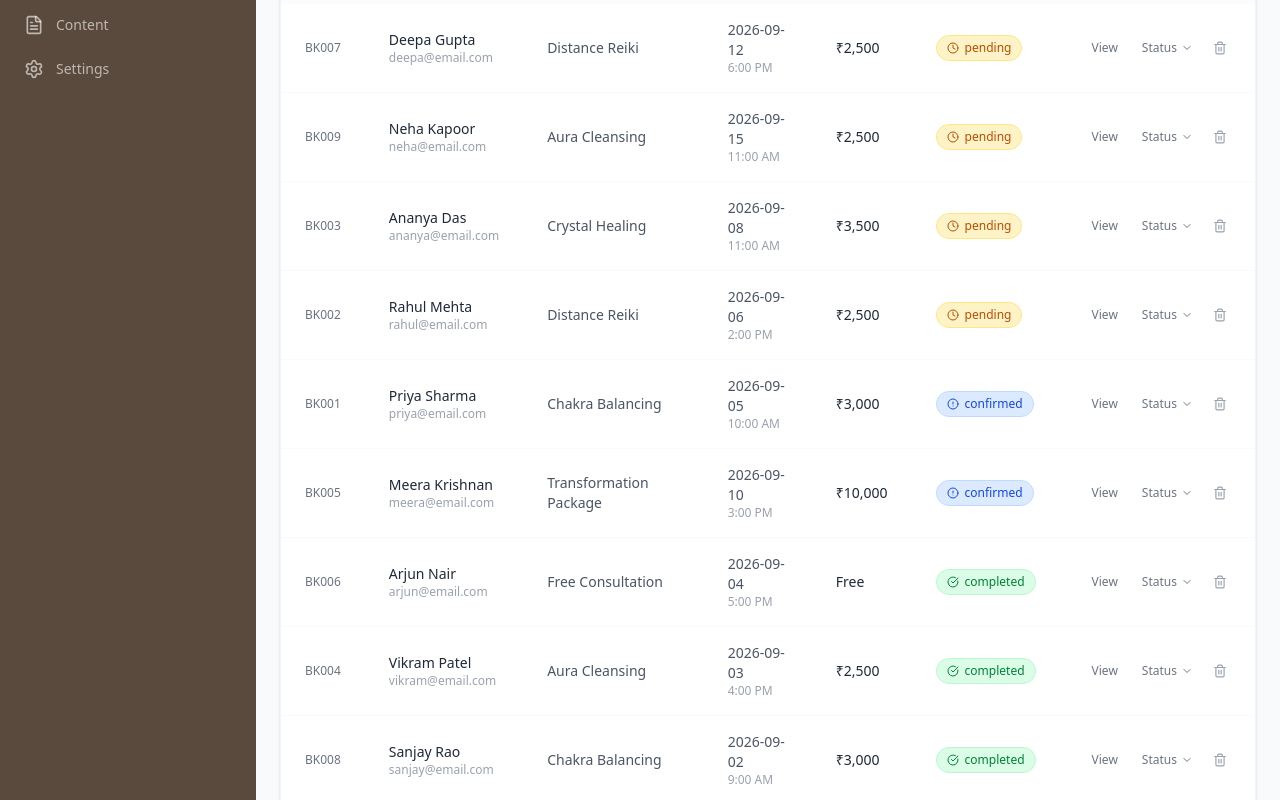
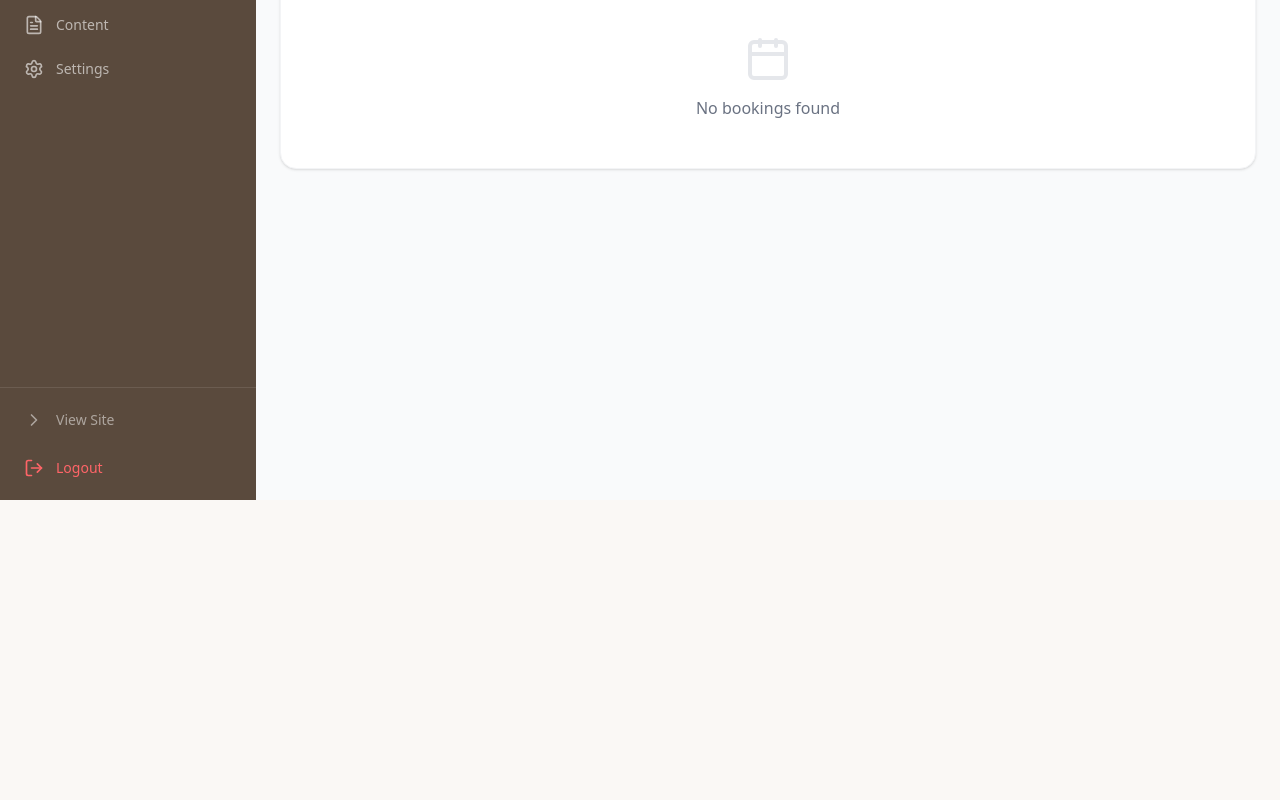
Before and after one commit to ishaan-bits/shabtbhisha, a Next.js app: page /admin/bookings in a window 1280 px wide. Shown: the part 300-1100 px from the top of the page. After the commit the page ends 800 px from the top, so only its background shows below. Built offline with nearby package versions, Linux system fonts and the light colour scheme.

Commit message:
Remove dummy data, hide navbar/footer on admin routes

```diff
--- a/src/app/layout.tsx
+++ b/src/app/layout.tsx
@@ -1,8 +1,7 @@
 import type { Metadata } from "next";
 import { Cormorant_Garamond, Inter } from "next/font/google";
 import "./globals.css";
-import Navbar from "@/components/Navbar";
-import Footer from "@/components/Footer";
+import SiteShell from "@/components/SiteShell";
 
 const cormorant = Cormorant_Garamond({
   variable: "--font-heading",
@@ -41,9 +40,7 @@ export default function RootLayout({
       className={`${cormorant.variable} ${inter.variable} h-full antialiased`}
     >
       <body className="min-h-full flex flex-col font-[family-name:var(--font-body)]">
-        <Navbar />
-        <main className="flex-1">{children}</main>
-        <Footer />
+        <SiteShell>{children}</SiteShell>
       </body>
     </html>
   );
--- /dev/null
+++ b/src/components/SiteShell.tsx
@@ -0,0 +1,18 @@
+"use client";
+
+import { usePathname } from "next/navigation";
+import Navbar from "@/components/Navbar";
+import Footer from "@/components/Footer";
+
+export default function SiteShell({ children }: { children: React.ReactNode }) {
+  const pathname = usePathname();
+  const isAdmin = pathname.startsWith("/admin");
+
+  return (
+    <>
+      {!isAdmin && <Navbar />}
+      <main className="flex-1">{children}</main>
+      {!isAdmin && <Footer />}
+    </>
+  );
+}
--- a/src/components/admin/AdminProvider.tsx
+++ b/src/components/admin/AdminProvider.tsx
@@ -94,372 +94,13 @@ const defaultContent: SiteContent = {
   address: "India",
 };
 
-const defaultBookings: Booking[] = [
-  {
-    id: "BK001",
-    name: "Priya Sharma",
-    email: "priya@email.com",
-    phone: "+91 98765 11111",
-    service: "Chakra Balancing",
-    date: "2026-09-05",
-    time: "10:00 AM",
-    duration: "75 min",
-    price: "₹3,000",
-    message: "Experiencing stress and blocked energy.",
-    status: "confirmed",
-    createdAt: "2026-08-28",
-  },
-  {
-    id: "BK002",
-    name: "Rahul Mehta",
-    email: "rahul@email.com",
-    phone: "+91 98765 22222",
-    service: "Distance Reiki",
-    date: "2026-09-06",
-    time: "2:00 PM",
-    duration: "60 min",
-    price: "₹2,500",
-    message: "Severe anxiety and insomnia.",
-    status: "pending",
-    createdAt: "2026-08-29",
-  },
-  {
-    id: "BK003",
-    name: "Ananya Das",
-    email: "ananya@email.com",
-    phone: "+91 98765 33333",
-    service: "Crystal Healing",
-    date: "2026-09-08",
-    time: "11:00 AM",
-    duration: "90 min",
-    price: "₹3,500",
-    message: "Want to explore crystal healing for creativity.",
-    status: "pending",
-    createdAt: "2026-08-30",
-  },
-  {
-    id: "BK004",
-    name: "Vikram Patel",
-    email: "vikram@email.com",
-    phone: "+91 98765 44444",
-    service: "Aura Cleansing",
-    date: "2026-09-03",
-    time: "4:00 PM",
-    duration: "60 min",
-    price: "₹2,500",
-    message: "Feeling heavy negative energy around me.",
-    status: "completed",
-    createdAt: "2026-08-25",
-  },
-  {
-    id: "BK005",
-    name: "Meera Krishnan",
-    email: "meera@email.com",
-    phone: "+91 98765 55555",
-    service: "Transformation Package",
-    date: "2026-09-10",
-    time: "3:00 PM",
-    duration: "75 min",
-    price: "₹10,000",
-    message: "Looking for deep healing for family.",
-    status: "confirmed",
-    createdAt: "2026-08-27",
-  },
-  {
-    id: "BK006",
-    name: "Arjun Nair",
-    email: "arjun@email.com",
-    phone: "+91 98765 66666",
-    service: "Free Consultation",
-    date: "2026-09-04",
-    time: "5:00 PM",
-    duration: "15 min",
-    price: "Free",
-    message: "New to Reiki, want to learn more.",
-    status: "completed",
-    createdAt: "2026-08-26",
-  },
-  {
-    id: "BK007",
-    name: "Deepa Gupta",
-    email: "deepa@email.com",
-    phone: "+91 98765 77777",
-    service: "Distance Reiki",
-    date: "2026-09-12",
-    time: "6:00 PM",
-    duration: "60 min",
-    price: "₹2,500",
-    message: "Grief and emotional healing needed.",
-    status: "pending",
-    createdAt: "2026-09-01",
-  },
-  {
-    id: "BK008",
-    name: "Sanjay Rao",
-    email: "sanjay@email.com",
-    phone: "+91 98765 88888",
-    service: "Chakra Balancing",
-    date: "2026-09-02",
-    time: "9:00 AM",
-    duration: "75 min",
-    price: "₹3,000",
-    message: "Blood pressure management.",
-    status: "completed",
-    createdAt: "2026-08-24",
-  },
-  {
-    id: "BK009",
-    name: "Neha Kapoor",
-    email: "neha@email.com",
-    phone: "+91 98765 99999",
-    service: "Aura Cleansing",
-    date: "2026-09-15",
-    time: "11:00 AM",
-    duration: "60 min",
-    price: "₹2,500",
-    message: "Need protection from negative influences.",
-    status: "pending",
-    createdAt: "2026-09-01",
-  },
-  {
-    id: "BK010",
-    name: "Amit Joshi",
-    email: "amit@email.com",
-    phone: "+91 98765 00000",
-    service: "Crystal Healing",
-    date: "2026-09-01",
-    time: "3:00 PM",
-    duration: "90 min",
-    price: "₹3,500",
-    message: "Chronic pain management.",
-    status: "cancelled",
-    createdAt: "2026-08-23",
-  },
-];
+const defaultBookings: Booking[] = [];
 
-const defaultTestimonials: Testimonial[] = [
-  {
-    id: "TM001",
-    name: "Priya Sharma",
-    role: "Yoga Instructor",
-    location: "Mumbai",
-    text: "After just three sessions with Astitwa, I felt a profound shift in my energy. My meditation practice deepened and chronic shoulder pain vanished.",
-    rating: 5,
-    service: "Chakra Balancing",
-    featured: true,
-    visible: true,
-  },
-  {
-    id: "TM002",
-    name: "Rahul Mehta",
-    role: "Software Engineer",
-    location: "Bangalore",
-    text: "I was skeptical at first, but the distance Reiki session helped me overcome severe anxiety. I sleep better and feel more focused than ever.",
-    rating: 5,
-    service: "Distance Reiki",
-    featured: true,
-    visible: true,
-  },
-  {
-    id: "TM003",
-    name: "Ananya Das",
-    role: "Artist & Creative",
-    location: "Delhi",
-    text: "The chakra balancing session was transformative. Astitwa intuitively identified blockages I had been carrying for years.",
-    rating: 5,
-    service: "Chakra Balancing",
-    featured: false,
-    visible: true,
-  },
-  {
-    id: "TM004",
-    name: "Vikram Patel",
-    role: "Business Owner",
-    location: "Pune",
-    text: "The aura cleansing session was exactly what I needed during a difficult business transition. I felt lighter and clearer.",
-    rating: 5,
-    service: "Aura Cleansing",
-    featured: false,
-    visible: true,
-  },
-  {
-    id: "TM005",
-    name: "Meera Krishnan",
-    role: "Homemaker",
-    location: "Chennai",
-    text: "I booked a transformation package for my whole family. The results have been incredible.",
-    rating: 5,
-    service: "Transformation Package",
-    featured: true,
-    visible: true,
-  },
-  {
-    id: "TM006",
-    name: "Arjun Nair",
-    role: "Teacher",
-    location: "Kerala",
-    text: "The crystal healing session opened my eyes to a whole new dimension of wellness.",
-    rating: 5,
-    service: "Crystal Healing",
-    featured: false,
-    visible: true,
-  },
-];
+const defaultTestimonials: Testimonial[] = [];
 
-const defaultServices: Service[] = [
-  {
-    id: "SV001",
-    name: "Distance Reiki Healing",
-    description:
-      "Receive the full benefits of Reiki from anywhere in the world.",
-    duration: "60 min",
-    price: "₹2,500",
-    category: "individual",
-    active: true,
-    features: [
-      "Full-body energy healing",
-      "Works across any distance",
-      "Ideal for busy schedules",
-      "Follow-up guidance included",
-    ],
-  },
-  {
-    id: "SV002",
-    name: "Chakra Balancing & Alignment",
-    description:
-      "Identify and clear blockages in your seven major chakras.",
-    duration: "75 min",
-    price: "₹3,000",
-    category: "individual",
-    active: true,
-    features: [
-      "Complete chakra assessment",
-      "Targeted energy clearing",
-      "Guided visualization",
-      "Post-session care plan",
-    ],
-  },
-  {
-    id: "SV003",
-    name: "Aura Cleansing & Protection",
-    description:
-      "Clear accumulated negative energy from your auric field.",
-    duration: "60 min",
-    price: "₹2,500",
-    category: "individual",
-    active: true,
-    features: [
-      "Full aura scan & assessment",
-      "Negative energy removal",
-      "Protective shield establishment",
-      "Visualization techniques",
-    ],
-  },
-  {
-    id: "SV004",
-    name: "Crystal Healing Therapy",
-    description:
-      "Harness the ancient power of crystals combined with Reiki energy.",
-    duration: "90 min",
-    price: "₹3,500",
-    category: "individual",
-    active: true,
-    features: [
-      "Intuitive crystal selection",
-      "Chakra-specific placement",
-      "Amplified energy healing",
-      "Take-home crystal guidance",
-    ],
-  },
-  {
-    id: "SV005",
-    name: "Harmony Package",
-    description: "Perfect for beginners.",
-    duration: "3 Sessions",
-    price: "₹6,500",
-    category: "package",
-    active: true,
-    features: [
-      "Initial consultation",
-      "3 Reiki healing sessions",
-      "Email support",
-      "Personalized healing plan",
-    ],
-  },
-  {
-    id: "SV006",
-    name: "Transformation Package",
-    description: "Our most popular choice.",
-    duration: "5 Sessions",
-    price: "₹10,000",
-    category: "package",
-    active: true,
-    features: [
-      "In-depth energy assessment",
-      "5 Reiki healing sessions",
-      "Mix of modalities",
-      "Crystal kit for home use",
-    ],
-  },
-  {
-    id: "SV007",
-    name: "Ascension Package",
-    description: "Deep spiritual healing.",
-    duration: "8 Sessions",
-    price: "₹16,000",
-    category: "package",
-    active: true,
-    features: [
-      "Complete energy blueprint",
-      "8 Reiki healing sessions",
-      "All modalities included",
-      "Premium crystal collection",
-    ],
-  },
-];
+const defaultServices: Service[] = [];
 
-const defaultContacts: Contact[] = [
-  {
-    id: "CT001",
-    name: "Riya Verma",
-    email: "riya@email.com",
-    phone: "+91 91111 22222",
-    subject: "Query about distance healing",
-    message: "Hi, I wanted to know if distance healing works for chronic migraines. I live in a remote area and cannot travel.",
-    status: "unread",
-    createdAt: "2026-09-01",
-  },
-  {
-    id: "CT002",
-    name: "Karan Bajaj",
-    email: "karan@email.com",
-    phone: "+91 93333 44444",
-    subject: "Corporate wellness inquiry",
-    message: "We are interested in organizing a group Reiki session for our team of 20. Can you accommodate?",
-    status: "read",
-    createdAt: "2026-08-30",
-  },
-  {
-    id: "CT003",
-    name: "Shreya Pillai",
-    email: "shreya@email.com",
-    phone: "+91 95555 66666",
-    subject: "Post-session follow-up",
-    message: "Thank you for the wonderful session yesterday. I wanted to ask about the meditation techniques you recommended.",
-    status: "replied",
-    createdAt: "2026-08-28",
-  },
-  {
-    id: "CT004",
-    name: "Dev Malhotra",
-    email: "dev@email.com",
-    phone: "+91 97777 88888",
-    subject: "Gift certificate request",
-    message: "I want to book a healing session as a birthday gift for my mother. Is a gift certificate available?",
-    status: "unread",
-    createdAt: "2026-09-01",
-  },
-];
+const defaultContacts: Contact[] = [];
 
 interface AdminContextType {
   data: AdminData;
```
